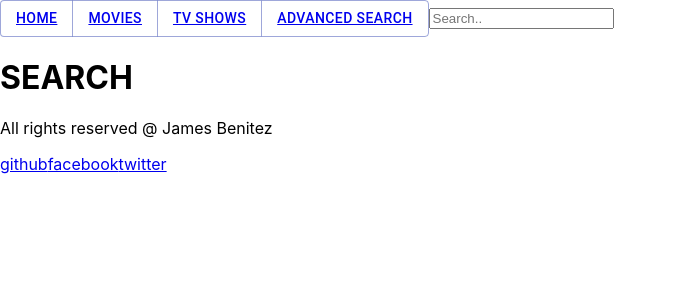
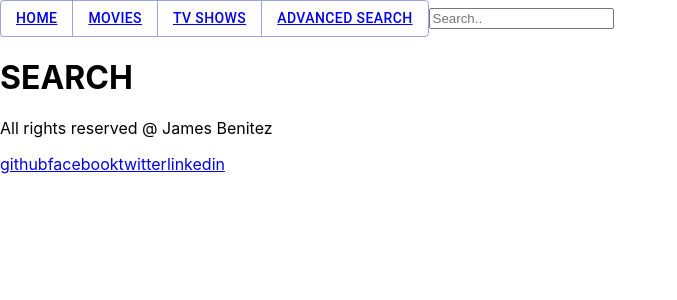
Before and after one commit to crapwood/IMDB-WEB-APP, a React (Create React App) app in the folder frontend/: page /advanced-search in a window 1280 px wide. Shown: the top 300 px of the page, without its empty margins (0-677 px from the left). Built offline with nearby package versions, Linux system fonts and the light colour scheme.

Commit message:
linkedin tab

```diff
--- a/frontend/src/pages/footer.js
+++ b/frontend/src/pages/footer.js
@@ -7,6 +7,7 @@ const Footer = (props) => {
       <a href="https://github.com">github</a>
       <a href="https://facebook.com">facebook</a>
       <a href="https://twitter.com">twitter</a>
+      <a href="https://linkedin.com">linkedin</a>
     </>
   );
 };
```
